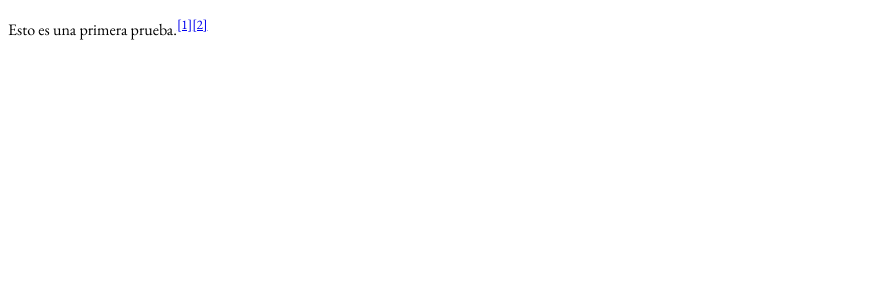
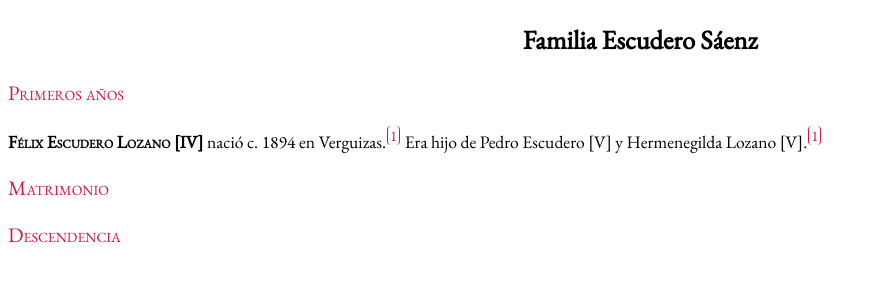
Before and after one commit to JavierEscuderoF/HistoriaFamiliar, a plain HTML site: page Personas/gen3.html in a window 1280 px wide. Shown: the whole page, without its empty margins (0-876 px from the left). Drawn offline with nearby package versions, Linux system fonts and the light colour scheme.

Commit message:
Principio del Doc1 y estilos

```diff
--- a/Personas/gen3.html
+++ b/Personas/gen3.html
@@ -3,7 +3,7 @@
 <head>
     <meta charset='utf-8'>
     <meta http-equiv='X-UA-Compatible' content='IE=edge'>
-    <title>Generación 3</title>
+    <title>Generación 4</title>
     <meta name='viewport' content='width=device-width, initial-scale=1'>
     <link rel="preconnect" href="https://fonts.googleapis.com">
 <link rel="preconnect" href="https://fonts.gstatic.com" crossorigin>
@@ -11,9 +11,14 @@
     <link rel='stylesheet' type='text/css' media='screen' href='../hf.css'>
 </head>
 <body>
+    <h2>Familia Escudero Sáenz</h2>
+    <h3>Primeros años</h3>
     <p>
-        Esto es una primera prueba.<span class="ref" id="20"></span><span class="ref" id="3"></span>
+        <span class="sc">Félix Escudero Lozano [IV]</span> nació c. 1894 en Verguizas.<span class="ref" data-doc="1"></span>
+        Era hijo de Pedro Escudero [V] y Hermenegilda Lozano [V].<span class="ref" data-doc="1"></span>
     </p>
+    <h3>Matrimonio</h3>
+    <h3>Descendencia</h3>
 </body>
 <script src='../hf.js'></script>
 </html>
--- a/hf.css
+++ b/hf.css
@@ -1,7 +1,47 @@
 body {
     font-family: 'EB Garamond', serif;
+    font-size: 110%;
 }
 
-.ref {
+a {
+    text-decoration: none;
+}
+
+h2 {
+    text-align: center;
+}
+
+h3 {
+    font-variant: small-caps;
+    font-weight: normal;
     color: crimson;
 }
+
+.sc {
+    font-weight: bold;
+    font-variant: small-caps;
+}
+
+.ref-a {
+    border-style: none solid;
+    border-color: crimson;
+    border-width: thin;
+    border-radius: 4px;
+    color: crimson;
+    margin: 1px;
+    padding-left: 2px;
+    padding-right: 2px;
+}
+
+.ref-a:hover {
+    background-color: crimson;
+    color: white;
+}
+
+.transcription {
+    border-style: solid;
+    border-width: thin;
+    border-radius: 5px;
+    background-color: antiquewhite;
+    font-family: 'Sunshiney';
+}
--- a/hf.js
+++ b/hf.js
@@ -1,9 +1,9 @@
 // Lista de todas las referencias en orden de fecha.
-let references = ["20","3"];
+let references = ["1"];
 
 // En la página Documentos, cabeceras con números consecutivos
 let init = 1;
 Array.from(document.getElementsByClassName("doc-header")).forEach(a => a.innerText = init++);
 
 // En las páginas con referencias, introduce el número correcto.
-Array.from(document.getElementsByClassName("ref")).forEach(a => a.innerHTML = "<sup><a href='../documentos.html#" + a.id + "'>[" + (references.indexOf(a.id) + 1) + "]</a></sup>" );
+Array.from(document.getElementsByClassName("ref")).forEach(a => a.innerHTML = "<sup><a class='ref-a' href='../documentos.html#" + a.getAttribute("data-doc") + "'>" + (references.indexOf(a.getAttribute("data-doc")) + 1) + "</a></sup>" );
```
Also changed, not shown: documentos.html (+12 -4 lines).
